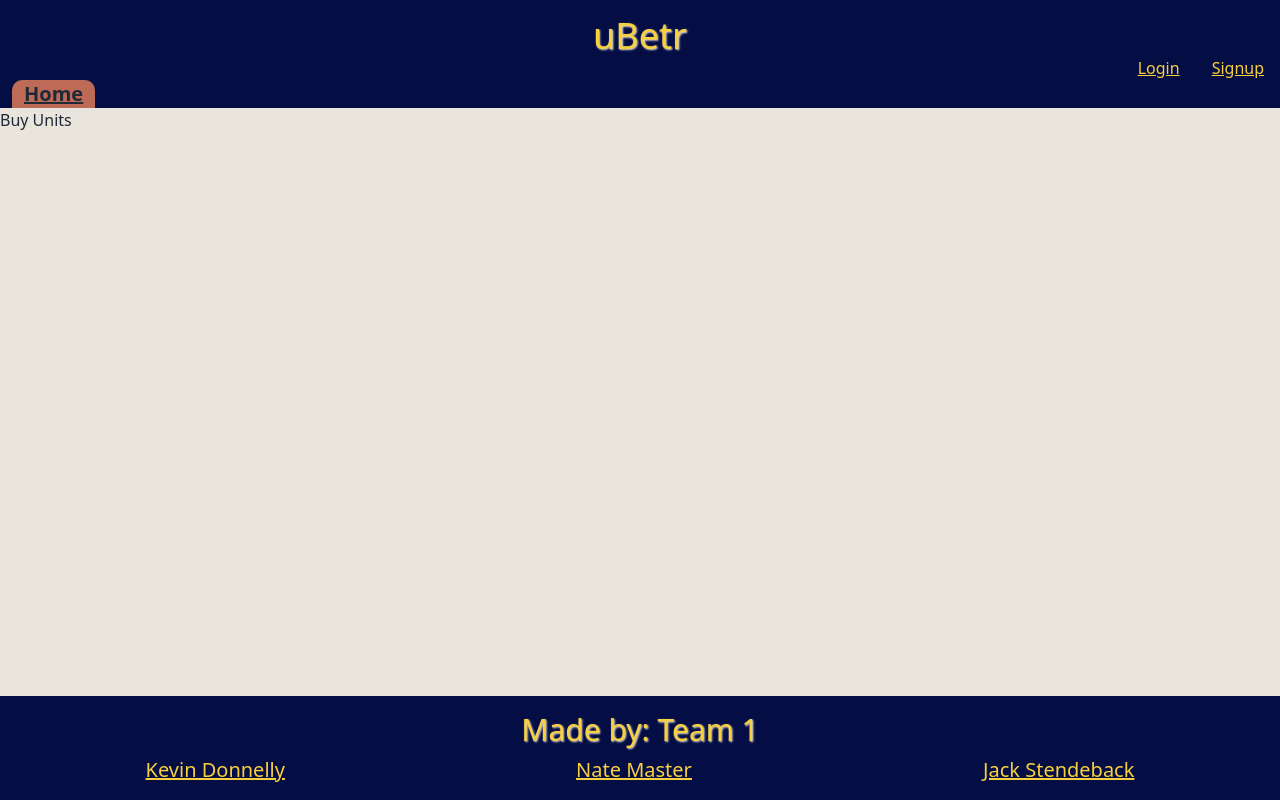
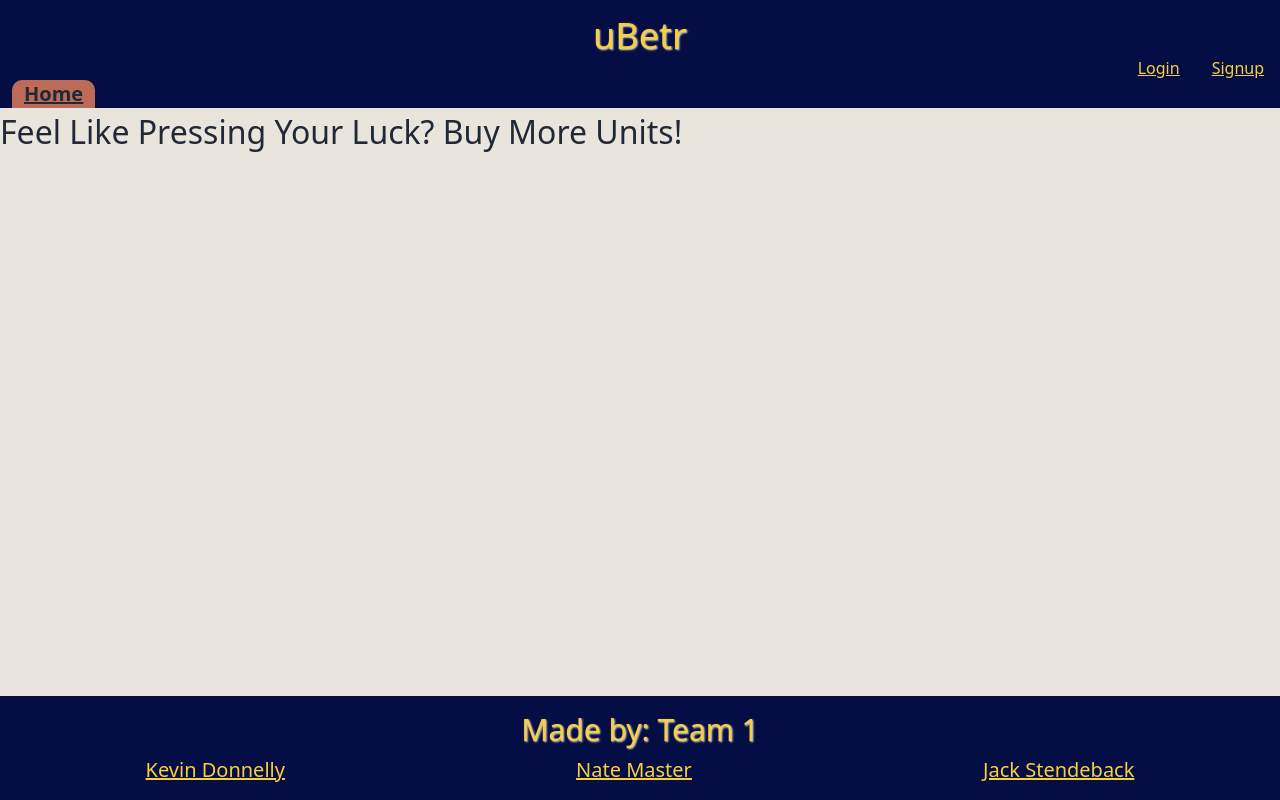
Before and after one commit to natejmaster/sports-gambling-odds-comp, a React (Vite) app in the folder client/: page /buyunits in a window 1280 px wide. Built offline with nearby package versions, Linux system fonts and the light colour scheme; no server answers.

Commit message:
adding text and styling to 'Buy Units' page

```diff
--- a/client/src/index.css
+++ b/client/src/index.css
@@ -86,3 +86,7 @@
     border-left: 4px double #050e44;
   }
 }
+
+#buy-units-title {
+  font-size: 2rem;
+}
--- a/client/src/pages/BuyUnits.jsx
+++ b/client/src/pages/BuyUnits.jsx
@@ -1,7 +1,8 @@
+import '../index.css';
 export default function BuyUnits() {
     return (
         <div>
-            <h1>Buy Units</h1>
+            <h1 id="buy-units-title">Feel Like Pressing Your Luck? Buy More Units!</h1>
         </div>
     )
 }
```
